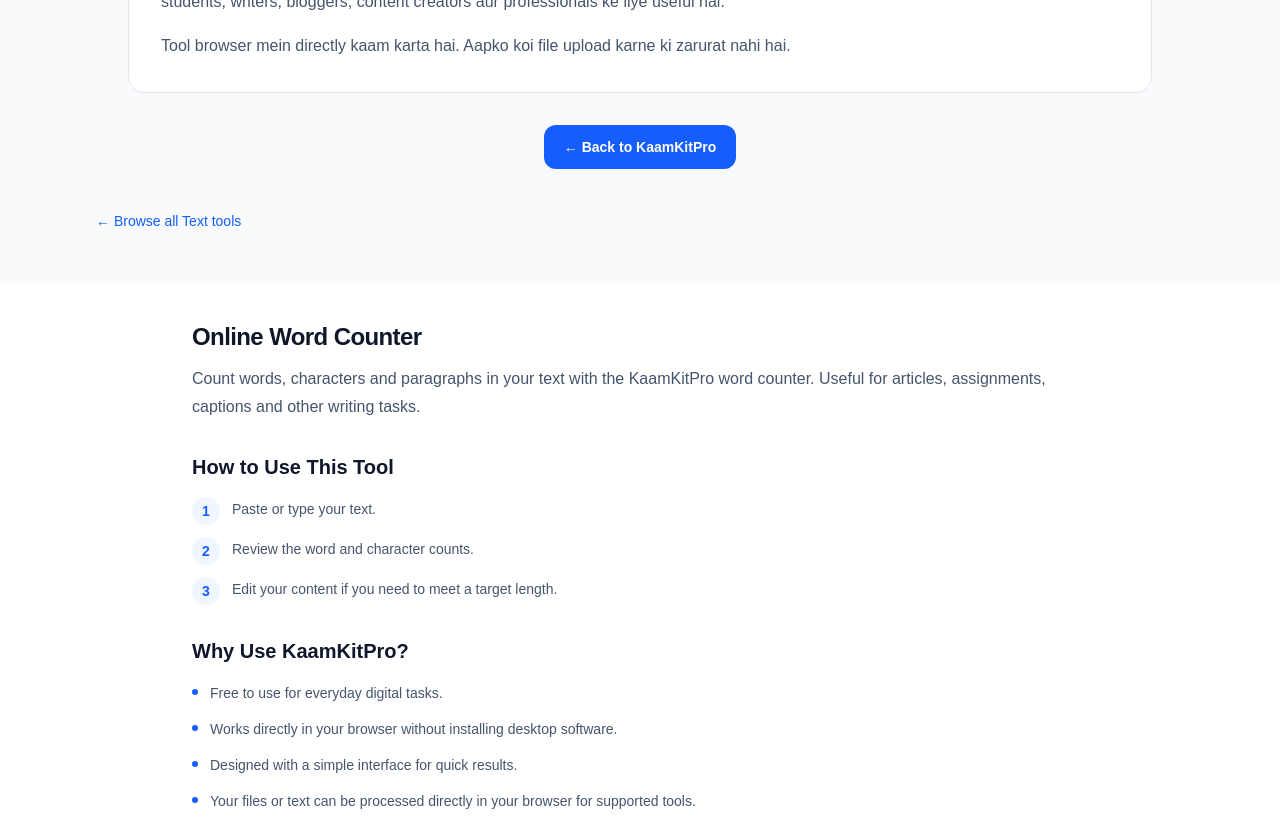
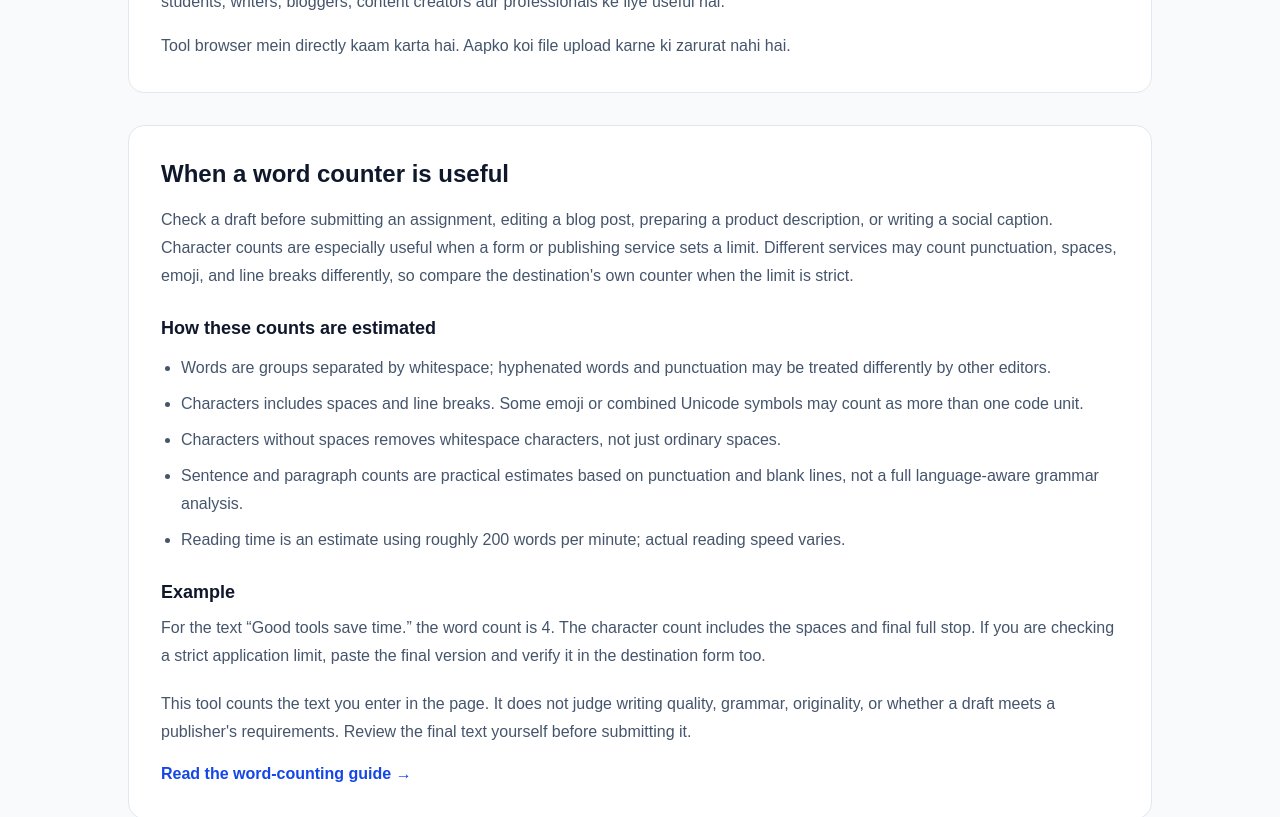
Before and after one commit to WellProSoftware/kaamkitpro, a Next.js app: page /tools/word-counter in a window 1280 px wide. Shown: the part 1420-2237 px from the top of the page. Built offline with nearby package versions, Linux system fonts and the light colour scheme.

Commit message:
content: add practical usage guidance and limitations

```diff
--- a/src/app/tools/word-counter/page.tsx
+++ b/src/app/tools/word-counter/page.tsx
@@ -159,6 +159,29 @@ export default function WordCounterPage() {
           </p>
         </section>
 
+        <section className="mt-8 rounded-2xl border border-slate-200 bg-white p-6 sm:p-8">
+          <h2 className="text-2xl font-bold">When a word counter is useful</h2>
+          <p className="mt-4 leading-7 text-slate-600">
+            Check a draft before submitting an assignment, editing a blog post, preparing a product description, or writing a social caption. Character counts are especially useful when a form or publishing service sets a limit. Different services may count punctuation, spaces, emoji, and line breaks differently, so compare the destination's own counter when the limit is strict.
+          </p>
+          <h3 className="mt-6 text-lg font-semibold">How these counts are estimated</h3>
+          <ul className="mt-3 list-disc space-y-2 pl-5 leading-7 text-slate-600">
+            <li>Words are groups separated by whitespace; hyphenated words and punctuation may be treated differently by other editors.</li>
+            <li>Characters includes spaces and line breaks. Some emoji or combined Unicode symbols may count as more than one code unit.</li>
+            <li>Characters without spaces removes whitespace characters, not just ordinary spaces.</li>
+            <li>Sentence and paragraph counts are practical estimates based on punctuation and blank lines, not a full language-aware grammar analysis.</li>
+            <li>Reading time is an estimate using roughly 200 words per minute; actual reading speed varies.</li>
+          </ul>
+          <h3 className="mt-6 text-lg font-semibold">Example</h3>
+          <p className="mt-2 leading-7 text-slate-600">
+            For the text “Good tools save time.” the word count is 4. The character count includes the spaces and final full stop. If you are checking a strict application limit, paste the final version and verify it in the destination form too.
+          </p>
+          <p className="mt-5 leading-7 text-slate-600">
+            This tool counts the text you enter in the page. It does not judge writing quality, grammar, originality, or whether a draft meets a publisher's requirements. Review the final text yourself before submitting it.
+          </p>
+          <Link href="/guides/word-counter" className="mt-4 inline-block font-semibold text-blue-700 hover:underline">Read the word-counting guide →</Link>
+        </section>
+
         {/* Back */}
         <div className="mt-8 text-center">
           <a
```
